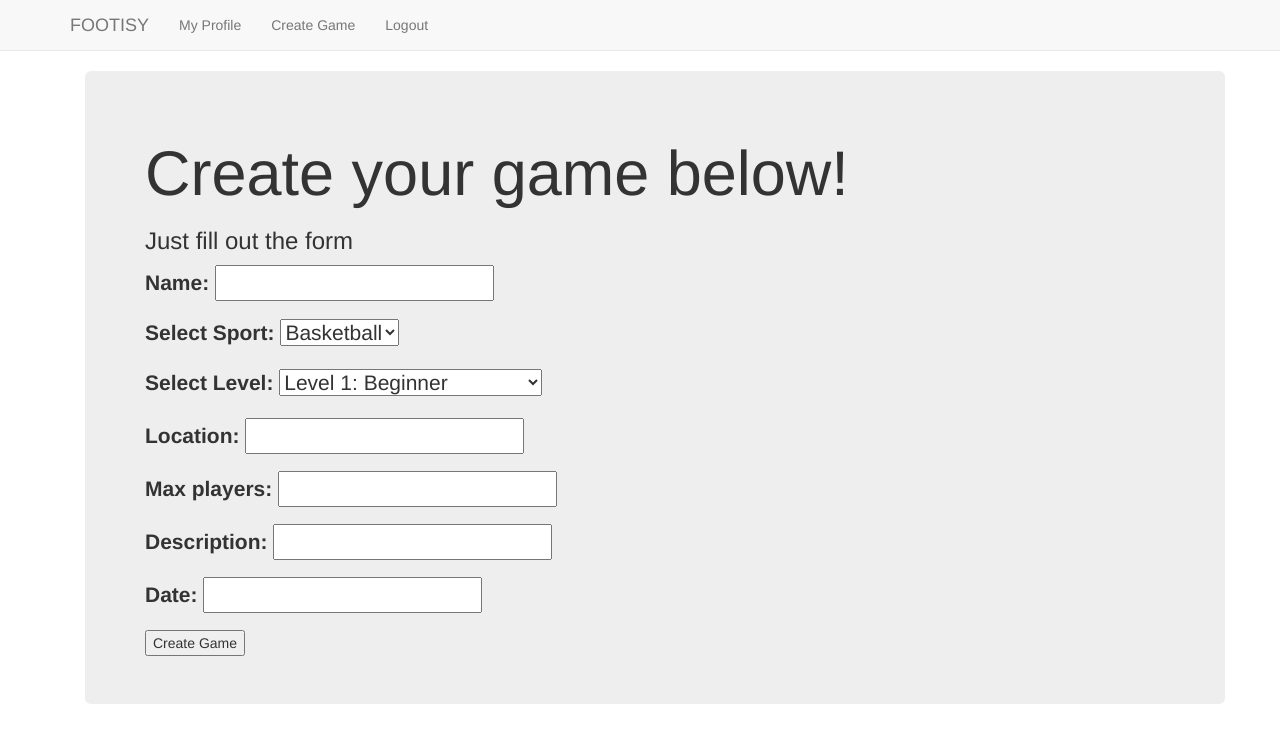
After one commit to jmiranda-conncoll/Footisy, a Django app: page /signUps/createGame/ in a window 1280 px wide. The commit adds this page. Shown: the top 743 px of the page. Run offline with Django 3.2, Linux system fonts and the light colour scheme; the visitor is signed in with stand-in values (Sample User, id 1); some libraries are stand-ins or nearby versions.

Commit message:
Added create game

```diff
--- a/signUps/forms.py
+++ b/signUps/forms.py
@@ -1,5 +1,5 @@
 from django import forms
-from signUps.models import Accounts
+from signUps.models import Accounts, Game
 from django.contrib.auth.models import User
 
 
@@ -13,3 +13,25 @@ class UserProfileInfoForm(forms.ModelForm):
     class Meta():
         model = Accounts
         fields = ('bio','sports','profile_pic')
+
+SPORT_CHOICES = [
+    ('basketball', 'Basketball'),
+    ('football', 'Football'),
+    ('soccer', 'Soccer'),
+    ('tennis', 'Tennis'),
+    ('spikeball', 'Spikeball'),
+    ]
+LEVEL_CHOICES = [
+    ('level 1: beginner', 'Level 1: Beginner'),
+    ('level 2: fun', 'Level 2: Just For Fun'),
+    ('level 3: sweat', 'Level 3: Break a sweat'),
+    ('level 4: skilled', 'Level 4: High Competition'),
+    ('level 5: intense', 'Level 5: Intense Training'),
+    ]
+
+class CreateGameInfoForm(forms.ModelForm):
+    sport = forms.CharField(label='Select Sport:', widget=forms.Select(choices= SPORT_CHOICES))
+    level = forms.CharField(label='Select Level:', widget=forms.Select(choices= LEVEL_CHOICES))
+    class Meta():
+        model = Game
+        fields = ('name', 'sport', 'level', 'location', 'max_players', 'description', 'date')
--- a/signUps/models.py
+++ b/signUps/models.py
@@ -27,17 +27,18 @@ class Game(models.Model):
 
     sport = models.CharField(max_length=40)
 
-    level = models.IntegerField()
+    level = models.CharField(max_length=80)
 
     location = models.CharField(max_length=300)
 
     max_players = models.IntegerField()
 
-    current_players = models.IntegerField()
+    current_players = models.IntegerField(null=True)
 
-    host = models.ForeignKey(User,on_delete=models.CASCADE)
+    host = models.ForeignKey(User,on_delete=models.CASCADE, null=True)
 
     description = models.CharField(max_length=600)
 
     #date
+    date = models.DateTimeField()
     #time
--- a/signUps/templates/base.html
+++ b/signUps/templates/base.html
@@ -15,6 +15,7 @@
           {# Some logic on what to display for last item#}
           {% if user.is_authenticated %}
             <li><a href="{% url 'signUps:profile' %}">My Profile</a></li>
+            <li><a href="{% url 'signUps:createGame' %}">Create Game</a></li>
             <li><a href="{% url 'logout' %}">Logout</a></li>
           {% else %}
             <li><a class="navbar-link" href="{% url 'admin:index' %}">Admin</a></li>
--- /dev/null
+++ b/signUps/templates/createGame.html
@@ -0,0 +1,16 @@
+{% extends "base.html" %}
+{% load static %}
+{% block body_block %}
+  <div class="container">
+    <div class="jumbotron">
+        <h1>Create your game below!</h1>
+        <h3>Just fill out the form</h3>
+<form enctype="multipart/form-data" method="POST">
+          {% csrf_token %}
+          {{ game_form.as_p }}
+          <input type="submit" name="" value="Create Game">
+        </form>
+
+    </div>
+  </div>
+{% endblock %}
--- a/signUps/urls.py
+++ b/signUps/urls.py
@@ -12,6 +12,7 @@ urlpatterns = [
     url(r'^user_login/$',views.user_login,name='user_login'),
     url(r'^profile/$', views.profile, name='profile'),
     url(r'^editProfile/$',views.editProfile,name='editProfile'),
+    url(r'^createGame/$',views.createGame,name='createGame'),
 ]
 
 if settings.DEBUG:
--- a/signUps/views.py
+++ b/signUps/views.py
@@ -1,5 +1,5 @@
 from django.shortcuts import render
-from signUps.forms import UserForm, UserProfileInfoForm
+from signUps.forms import UserForm, UserProfileInfoForm, CreateGameInfoForm
 from django.contrib.auth import authenticate, login, logout
 from django.http import HttpResponseRedirect, HttpResponse
 from django.urls import reverse
@@ -93,3 +93,19 @@ def editProfile(request):
         user_profile_form = UserProfileInfoForm()
     return render(request,'editProfile.html',
                           {'user_profile_form':user_profile_form,})
+
+@login_required
+def createGame(request):
+    if request.method == 'POST':
+        game_form = CreateGameInfoForm(data=request.POST)
+        if game_form.is_valid():
+            game = game_form.save()
+            game.current_players = 1
+            game.host = request.user
+            game.save()
+        else:
+            print(game_form.errors)
+    else:
+        game_form = CreateGameInfoForm()
+    return render(request,'createGame.html',
+                          {'game_form':game_form})
```
Also changed, not shown: signUps/migrations/0006_game.py (added), signUps/migrations/0007_auto_20210224_1956.py (added), signUps/migrations/0008_auto_20210224_2002.py (added).
